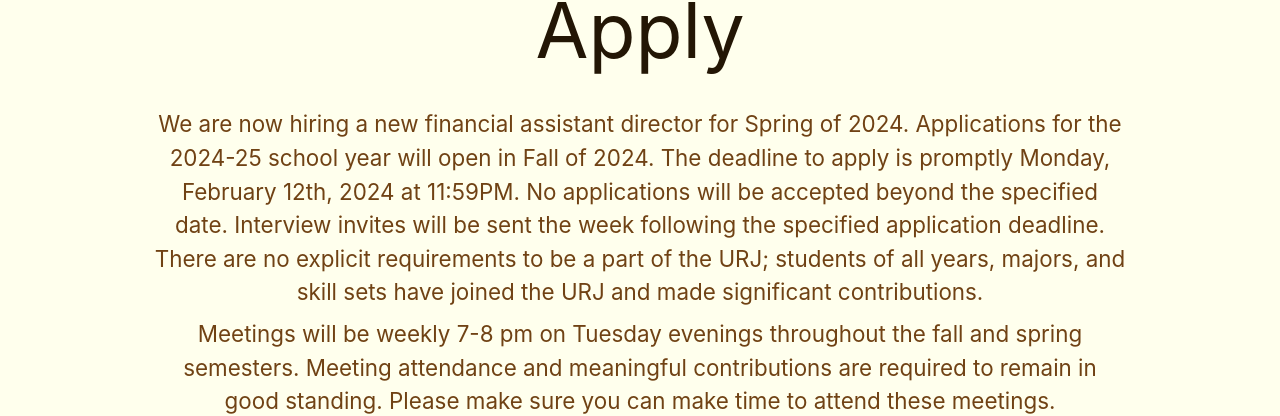
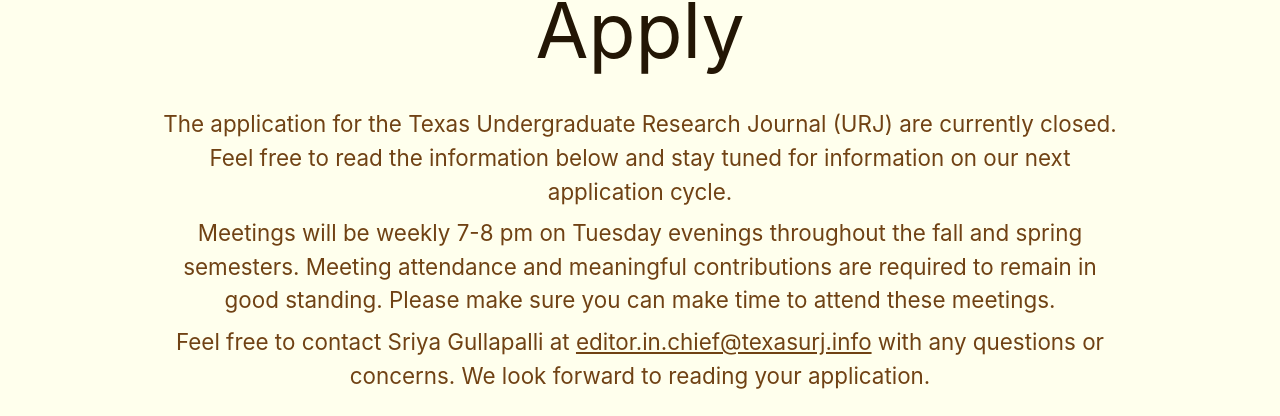
Before and after one commit to texas-urj/texas-urj.github.io, a Next.js app: page /apply in a window 1280 px wide. Shown: the part 87-503 px from the top of the page. Built offline with nearby package versions, Linux system fonts and the light colour scheme.

Commit message:
updated apply page!

```diff
--- a/pages/apply.tsx
+++ b/pages/apply.tsx
@@ -8,8 +8,8 @@ const Apply = () => {
       <Navigation></Navigation>
       <h1>Apply</h1>
       <section>
-      {/* <p>The application for the Texas Undergraduate Research Journal (URJ) are currently closed. Feel free to read the information below and stay tuned for information on our next application cycle.</p> */}
-      <p>We are now hiring a new financial assistant director for Spring of 2024. Applications for the 2024-25 school year will open in Fall of 2024. The deadline to apply is promptly Monday, February 12th, 2024 at 11:59PM. No applications will be accepted beyond the specified date. Interview invites will be sent the week following the specified application deadline. There are no explicit requirements to be a part of the URJ; students of all years, majors, and skill sets have joined the URJ and made significant contributions. </p>
+      <p>The application for the Texas Undergraduate Research Journal (URJ) are currently closed. Feel free to read the information below and stay tuned for information on our next application cycle.</p>
+      {/* <p>We are now hiring a new financial assistant director for Spring of 2024. Applications for the 2024-25 school year will open in Fall of 2024. The deadline to apply is promptly Monday, February 12th, 2024 at 11:59PM. No applications will be accepted beyond the specified date. Interview invites will be sent the week following the specified application deadline. There are no explicit requirements to be a part of the URJ; students of all years, majors, and skill sets have joined the URJ and made significant contributions. </p> */}
       <p>Meetings will be weekly 7-8 pm on Tuesday evenings throughout the fall and spring semesters. Meeting attendance and meaningful contributions are required to remain in good standing. Please make sure you can make time to attend these meetings.</p>
       <p>Feel free to contact Sriya Gullapalli at <a className='underline hover:no-underline' href='mailto:editor.in.chief@texasurj.info'>editor.in.chief@texasurj.info</a> with any questions or concerns. We look forward to reading your application.</p>
       </section>
```
